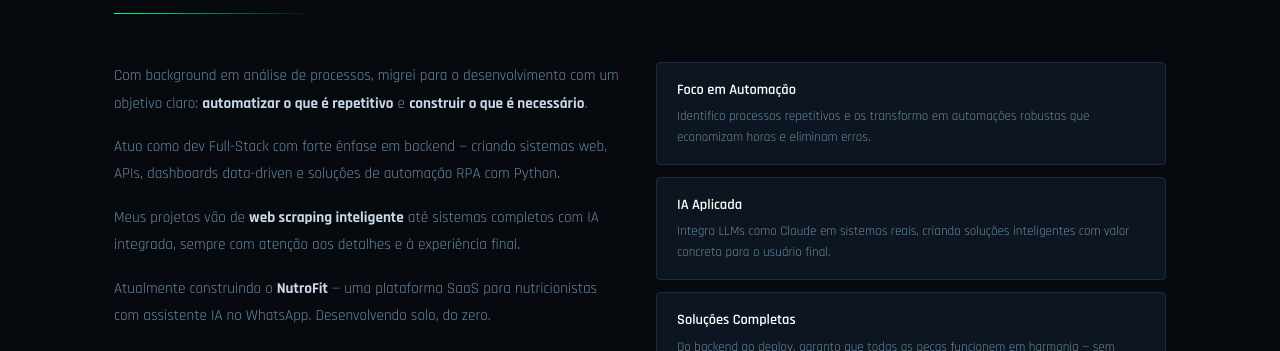
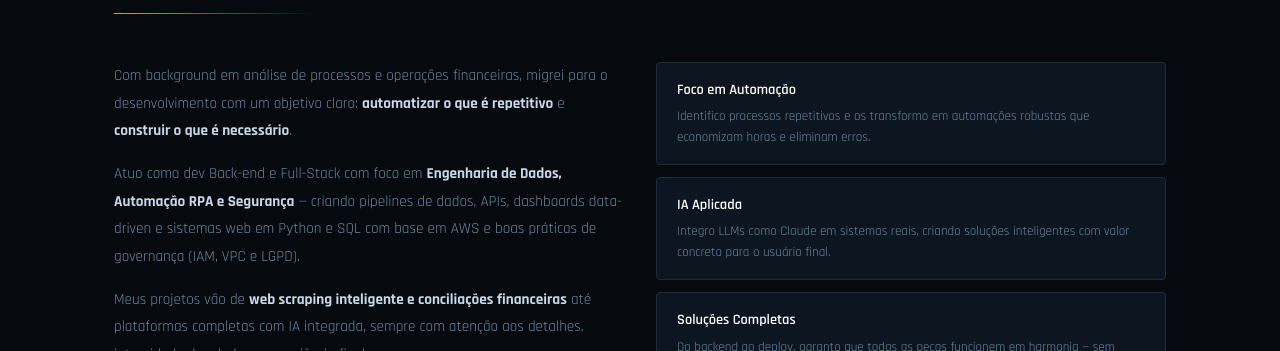
Before and after one commit to owlboy13/meu-portfolio, a plain HTML site: page index.html in a window 1280 px wide. Shown: the part 970-1321 px from the top of the page. Drawn offline with nearby package versions, Linux system fonts and the light colour scheme.

Commit message:
[up] - altecao/atualizacao no quem sou eu

```diff
--- a/index.html
+++ b/index.html
@@ -112,10 +112,10 @@
     </div>
     <div class="about-grid">
       <div class="about-text">
-        <p>Com background em análise de processos, migrei para o desenvolvimento com um objetivo claro: <strong>automatizar o que é repetitivo</strong> e <strong>construir o que é necessário</strong>.</p>
-        <p>Atuo como dev Full-Stack com forte ênfase em backend — criando sistemas web, APIs, dashboards data-driven e soluções de automação RPA com Python.</p>
-        <p>Meus projetos vão de <strong>web scraping inteligente</strong> até sistemas completos com IA integrada, sempre com atenção aos detalhes e à experiência final.</p>
-        <p>Atualmente construindo o <strong>NutroFit</strong> — uma plataforma SaaS para nutricionistas com assistente IA no WhatsApp. Desenvolvendo solo, do zero.</p>
+        <p>Com background em análise de processos e operações financeiras, migrei para o desenvolvimento com um objetivo claro: <strong>automatizar o que é repetitivo</strong> e <strong>construir o que é necessário</strong>.</p>
+        <p>Atuo como dev Back-end e Full-Stack com foco em <strong>Engenharia de Dados, Automação RPA e Segurança</strong> — criando pipelines de dados, APIs, dashboards data-driven e sistemas web em Python e SQL com base em AWS e boas práticas de governança (IAM, VPC e LGPD).</p>
+        <p>Meus projetos vão de <strong>web scraping inteligente e conciliações financeiras</strong> até plataformas completas com IA integrada, sempre com atenção aos detalhes, integridade dos dados e experiência final.</p>
+        <p>Mantenho em produção o <strong>NutroFit</strong> — plataforma SaaS com clientes ativos para nutricionistas e médicos, equipada com assistente IA no WhatsApp — e atualmente desenvolvo o <strong>PidApp</strong>, sistema web de gestão e pedidos via QR Code para restaurantes. Tudo arquitetado e desenvolvido solo, do zero.</p>
         <br>
         <a href="https://github.com/owlboy13" target="_blank" class="btn btn-outline" style="font-size:.75rem;padding:8px 16px"><i class="fab fa-github"></i> ver github</a>
       </div>
```
